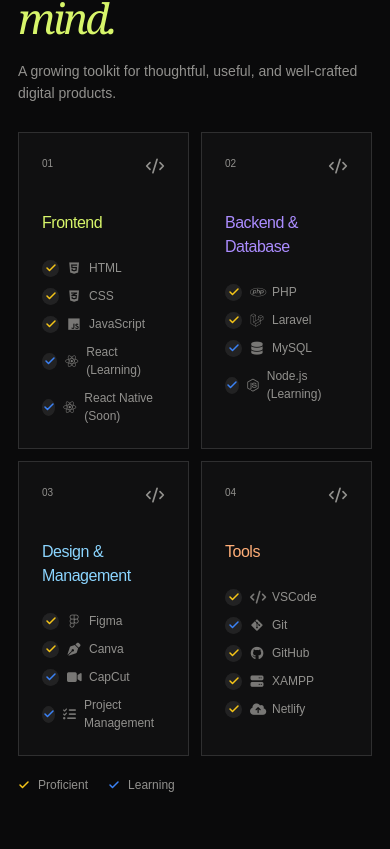
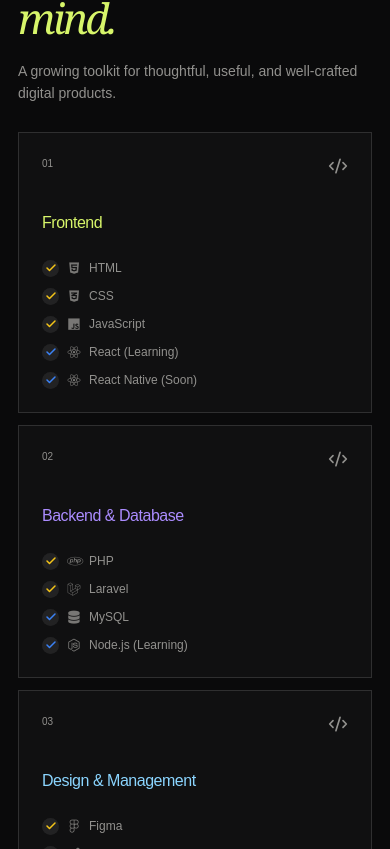
Before and after one commit to Linlinhtet980/React_Portfilio, a React (Vite) app: page / in a window 390 px wide. Shown: the part 3915-4764 px from the top of the page. Built offline with nearby package versions, Linux system fonts and the light colour scheme.

Commit message:
Fix mobile responsiveness for Skills grid

```diff
--- a/src/components/Pages/Skills/Skills.module.css
+++ b/src/components/Pages/Skills/Skills.module.css
@@ -23,3 +23,6 @@
   .skillCard { min-height:220px; }
   .skillCard h3 { margin-top:35px; font-size:16px; }
 }
+@media (max-width: 500px) {
+  .skillsGrid { grid-template-columns: 1fr; }
+}
```
